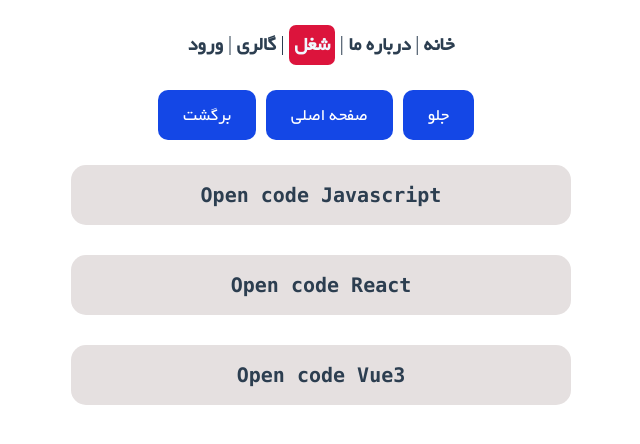
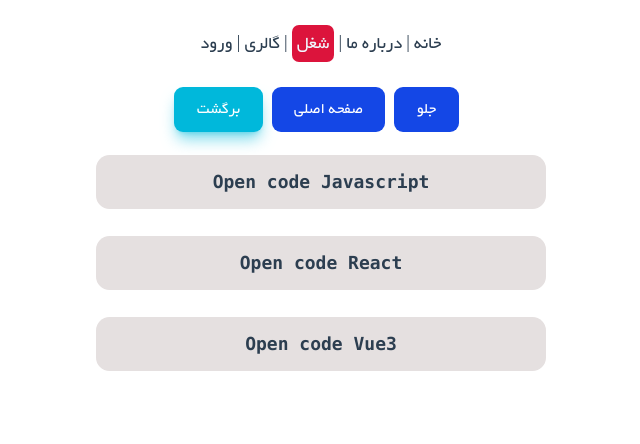
Before and after one commit to Manouchehrabdi/opencode-CLI, a Vue app: page /jobs in a window 1280 px wide. Shown: the top 444 px of the page, without its empty margins (319-959 px from the left). Built offline with nearby package versions, Linux system fonts and the light colour scheme; data requests are answered from the project's data file.

Commit message:
Add File json

```diff
--- /dev/null
+++ b/data/db.json
@@ -0,0 +1,8 @@
+{
+    "jobs": [
+        {"title": "Open code Javascript","id": 1, "slug": "جاوااسکریپت","details": "lorem"},
+        {"title": "Open code React","id": 2, "slug": "ریکت","details": "lorem"},
+        {"title": "Open code Vue3","id": 3, "slug": "ویو","details": "lorem"}
+    ]
+
+}
--- a/src/App.vue
+++ b/src/App.vue
@@ -7,7 +7,7 @@
     <router-link to="/login">ورود</router-link>
   </nav>
   <div>
-    <button class="text-white bg-blue-700 hover:bg-red-800 focus:ring-4  cursor-pointer font-medium rounded-lg text-sm px-5 py-2.5 me-2 mb-2 dark:bg-red-600 dark:hover:bg-blue-700 focus:outline-none dark:focus:ring-red-800" @click="backward">برگشت</button>
+    <button class="text-white bg-cyan-500 shadow-lg shadow-cyan-500/50    hover:bg-red-800 focus:ring-4  cursor-pointer font-medium rounded-lg text-sm px-5 py-2.5 me-2 mb-2 dark:bg-red-600 dark:hover:bg-blue-700 focus:outline-none dark:focus:ring-red-800" @click="backward">برگشت</button>
     <button class="text-white bg-blue-700 hover:bg-red-800 focus:ring-4  cursor-pointer font-medium rounded-lg text-sm px-5 py-2.5 me-2 mb-2 dark:bg-red-600 dark:hover:bg-blue-700 focus:outline-none dark:focus:ring-red-800" @click="redirect">صفحه اصلی</button>
     <button class="text-white bg-blue-700 hover:bg-red-800 focus:ring-4  cursor-pointer font-medium rounded-lg text-sm px-5 py-2.5 me-2 mb-2 dark:bg-red-600 dark:hover:bg-blue-700 focus:outline-none dark:focus:ring-red-800" @click="forword">جلو</button>
   </div>
@@ -46,7 +46,7 @@
 }
 
 nav a {
-  font-weight: bold;
+
   color: #2c3e50;
 }
 
@@ -54,8 +54,6 @@
   background: crimson;
   color: aliceblue;
   padding: 5px;
-
   border-radius: 7px;
-
 }
 </style>
--- a/src/assets/Font.css
+++ b/src/assets/Font.css
@@ -6,5 +6,5 @@
 }
 :root {
   font-family: "Yekan";
-  font-size: 20px;
+  font-size: 18px;
 }
--- a/src/views/Jobs/Jobs.vue
+++ b/src/views/Jobs/Jobs.vue
@@ -13,17 +13,14 @@
 export default {
   data() {
     return {
-      jobs: [
-        {
-          title: "Open code Javascript",
-          id: 1,
-          slug: "جاوااسکریپت",
-          details: "lorem",
-        },
-        { title: "Open code React", id: 2, slug: "ریکت", details: "lorem" },
-        { title: "Open code Vue3", id: 3, slug: "ویو", details: "lorem" },
-      ],
+      jobs: [],
     };
+  },
+  mounted() {
+    fetch("http://localhost:3000/jobs")
+      .then((res) => res.json( ))
+      .then((data) => (this.jobs = data))
+      .catch((err) => console.log(err.message));
   },
 };
 </script>
```
Also changed, not shown: src/router/index.js (+6 -6 lines).
